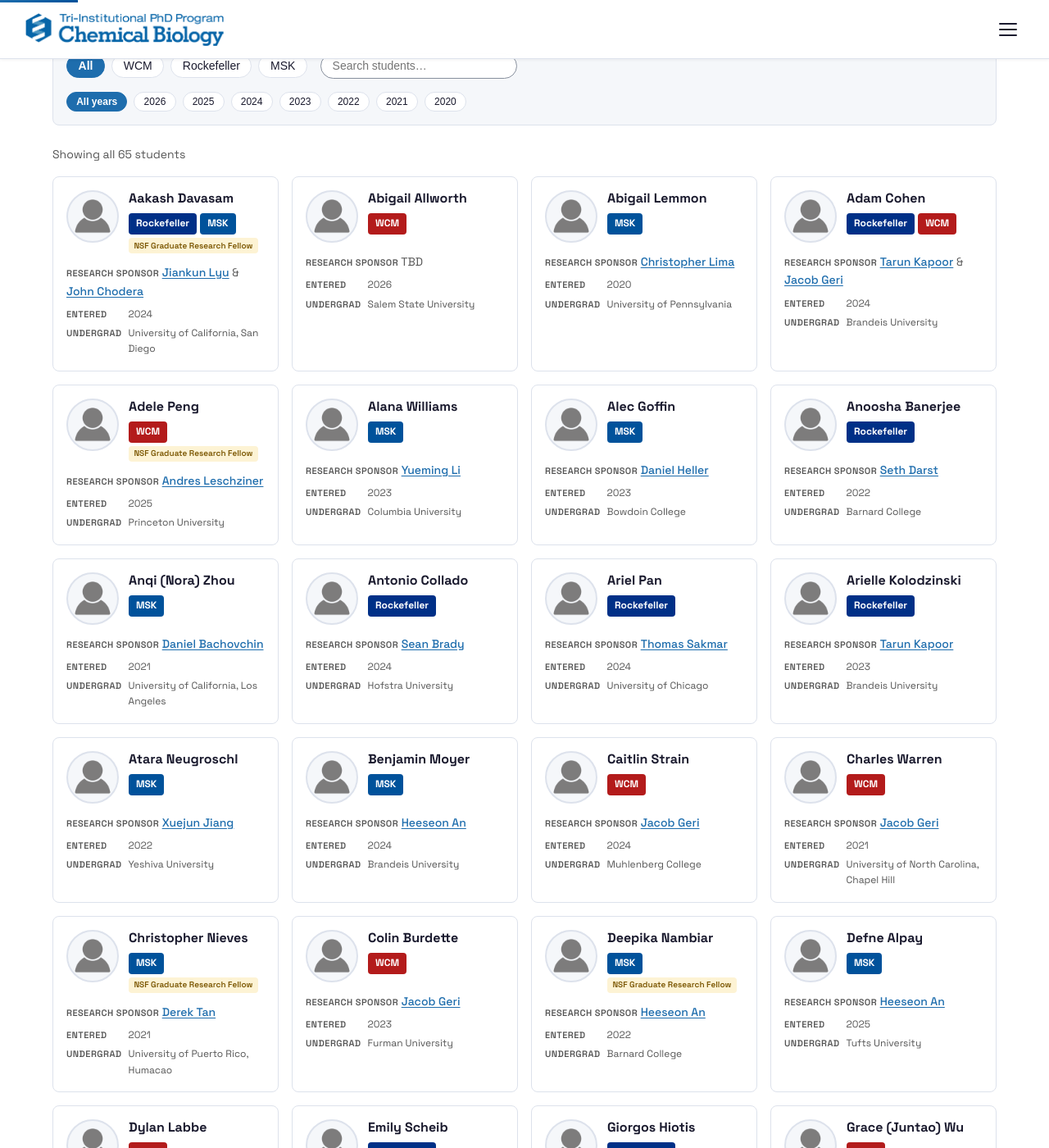
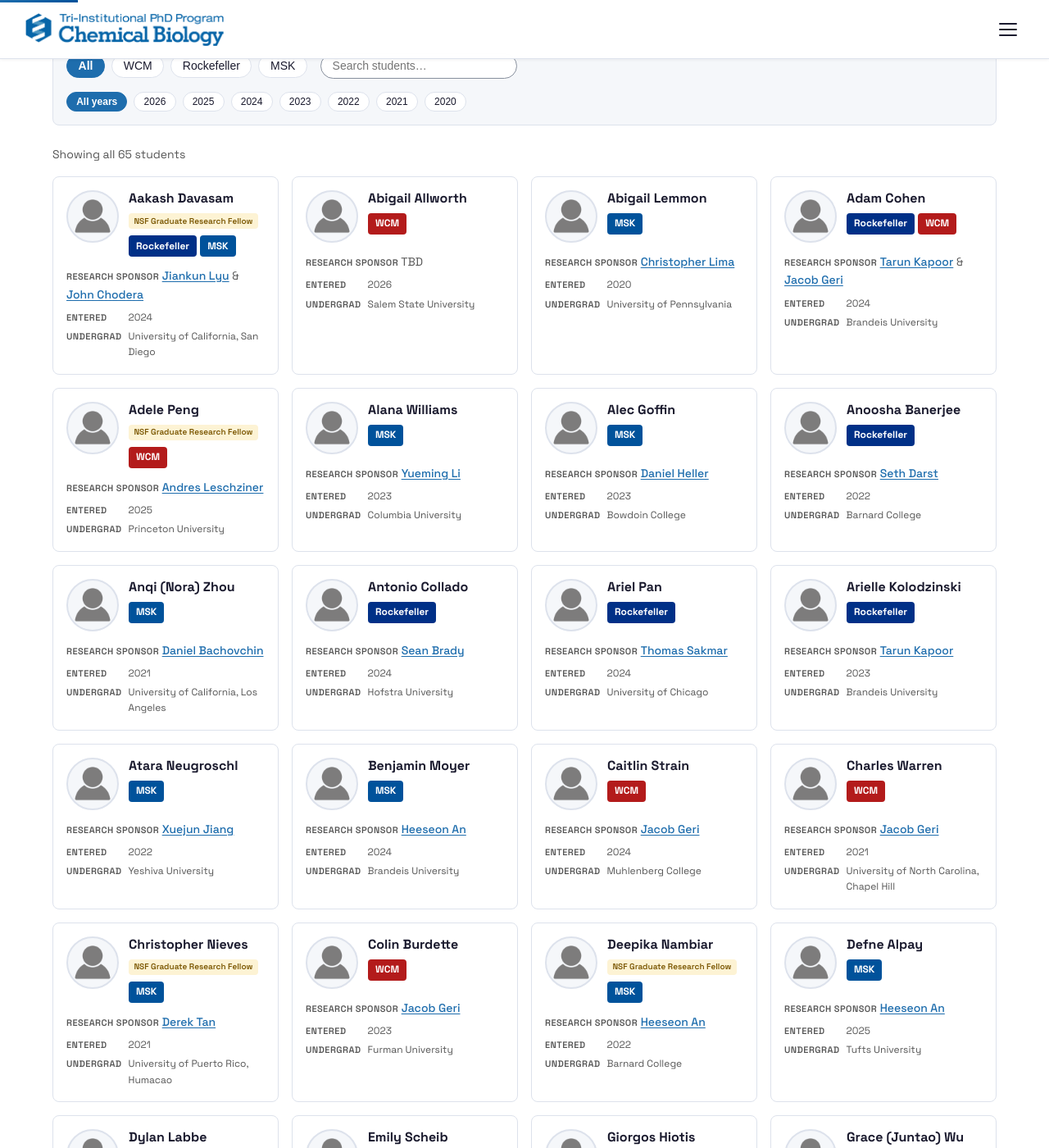
Before and after one commit to adavasam/tpcb-website, a Jekyll site: the page built from _pages/students.md, in a window 1280 px wide and 1400 px high, scrolled down 251 px. Shown: the whole window at 82% size. Built offline with Jekyll 4.4.1, drawn with Linux system fonts in a browser that asks for light colours; some of the changed text lies outside the part shown.

Commit message:
Fellowship above the institution badges; make the accepting toggle filter
Student card: the fellowship chip moves above the institution badges, so
it sits directly under the name. It is the distinguishing fact about a
student, where the institution is shared with a third of the directory.

Faculty "Show labs accepting students" now filters instead of only sorting
the non-accepting labs to the end. Three problems were one problem:

- The count read "Showing 67 of 67 faculty" with the toggle on. It was the
  only control on the page that did not change what the count reported.
- The note under it ("Labs not currently accepting stay listed and sorted
  last, with their text fully legible") described that sorting behaviour.
  It is deleted rather than reworded -- with the toggle filtering there is
  nothing left to explain -- and aria-describedby goes with it.
- The label already said "Show labs accepting students", which is what a
  filter does.

Toggle now reports 62 of 67, and composes with the institution and topic
filters (24 of 67 for accepting + MSK).

The switch thumb sat visibly high. `top: 0.15rem` was 2.4px from the
track's padding box but left 0.4px underneath: the track is 20.8px
including a 1px border, so its content box is 18.8px and a 16px thumb has
1.4px to spare, not 2.4px. Centred by translate instead, which cannot
drift if the track's height or border changes -- measured 2.39px above,
2.41px below. The X offset moves onto the same transform.

Removed with the old behaviour: .fd-switch-note and .is-deprioritized.

```diff
--- a/_layouts/students-directory.html
+++ b/_layouts/students-directory.html
@@ -91,19 +91,19 @@
             the meta line below, and at four cards per row that row of chips is
             the widest thing in the card.
 
-            The fellowship moves up here, directly under the name, as a gold
-            chip — it is an honour, and it was previously a blue line at the
-            bottom that read like another link.
+            The fellowship sits directly under the name, above the institution
+            badges: it is the distinguishing fact about that student, where the
+            institution is shared with a third of the directory.
           {%- endcomment -%}
+          {% if student.fellowship %}
+          <span class="student-fellowship-tag">{{ student.fellowship }}</span>
+          {% endif %}
           <div class="student-row-badges">
             {% for short in student.institutions %}
             {% assign inst_data = site.data.institutions | where: "short", short | first %}
             <span class="institution-badge institution-{{ short | downcase | replace: ' ', '-' }}"
                   {% if inst_data %}style="background-color: {{ inst_data.color }};"{% endif %}>{{ short }}</span>
             {% endfor %}
-            {% if student.fellowship %}
-            <span class="student-fellowship-tag">{{ student.fellowship }}</span>
-            {% endif %}
           </div>
         </div>
 
--- a/assets/css/faculty.css
+++ b/assets/css/faculty.css
@@ -309,26 +309,29 @@
   transition: background-color 0.15s ease;
 }
 
+/* Centred by translate rather than a hand-computed top offset. The old
+   `top: 0.15rem` measured 2.4px from the track's padding box but left only
+   0.4px underneath — the track is 20.8px tall including a 1px border, so its
+   content box is 18.8px and a 16px thumb has 1.4px to spare, not 2.4px. The
+   thumb sat visibly high. Centring cannot drift if the track's height or
+   border ever changes.
+   The X translate has to be carried on the same transform, so the checked
+   rule below sets both. */
 .fd-switch-thumb {
   position: absolute;
-  top: 0.15rem;
+  top: 50%;
   left: 0.15rem;
   width: 1rem;
   height: 1rem;
   border-radius: 50%;
   background: var(--color-surface);
   box-shadow: var(--shadow-thumb);
+  transform: translateY(-50%);
   transition: transform 0.15s ease;
 }
 
 .fd-switch-input:checked + .fd-switch .fd-switch-track { background: var(--fd-open); }
-.fd-switch-input:checked + .fd-switch .fd-switch-thumb { transform: translateX(1.05rem); }
-
-.fd-switch-note {
-  flex: 1 1 100%;
-  font-size: var(--font-size-xs);
-  color: var(--color-text-muted);
-}
+.fd-switch-input:checked + .fd-switch .fd-switch-thumb { transform: translate(1.05rem, -50%); }
 
 .fd-reset {
   padding: 0.35em 0.85em;
@@ -412,7 +415,9 @@
    opacity dropped them to 2.99:1 and 2.18:1 against the card. Nothing that
    contains text gets an opacity treatment on this page. */
 .fd-card.is-closed .fd-card-photo { opacity: 0.6; }
-.fd-card.is-deprioritized .fd-card-photo { opacity: 0.45; }
+/* .is-deprioritized is gone with it: the accepting toggle filters now rather
+   than sorting the non-accepting labs to the end, so nothing is ever shown in
+   a demoted state. */
 .fd-card.is-closed:hover .fd-card-photo,
 .fd-card.is-closed:focus-within .fd-card-photo { opacity: 1; }
 
```
Also changed, not shown: _pages/faculty.md (+14 -23 lines).
